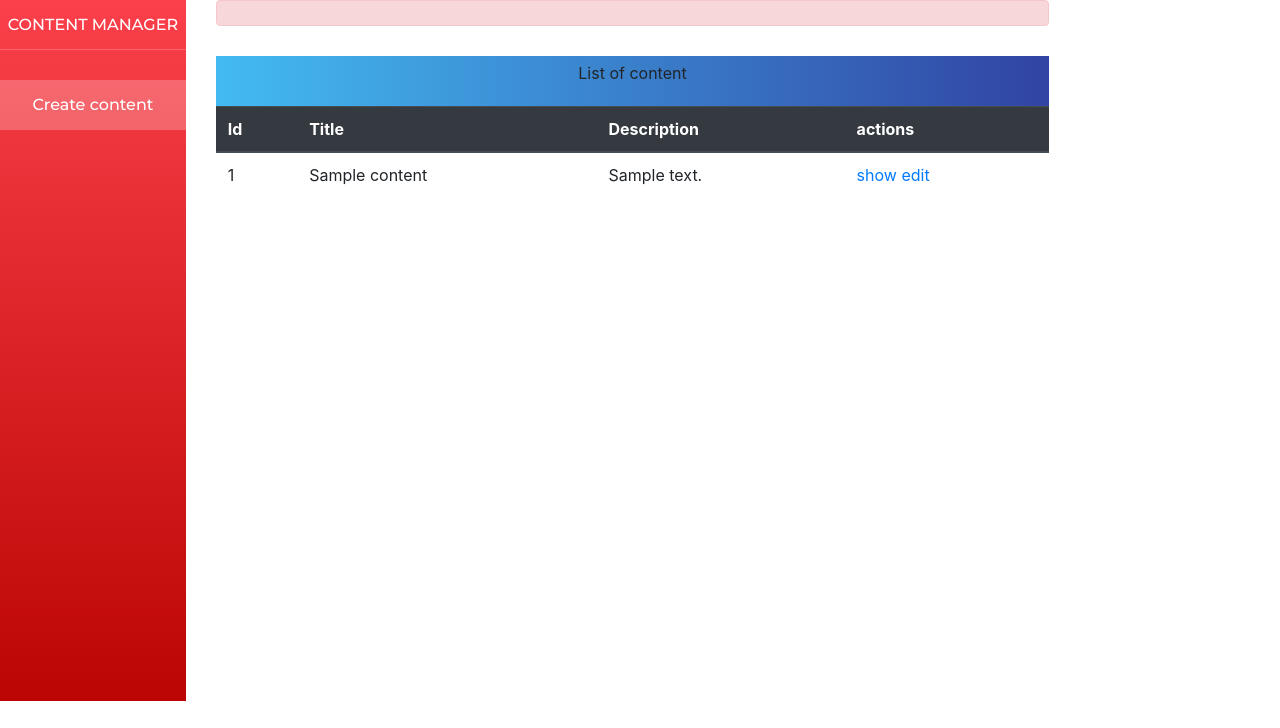
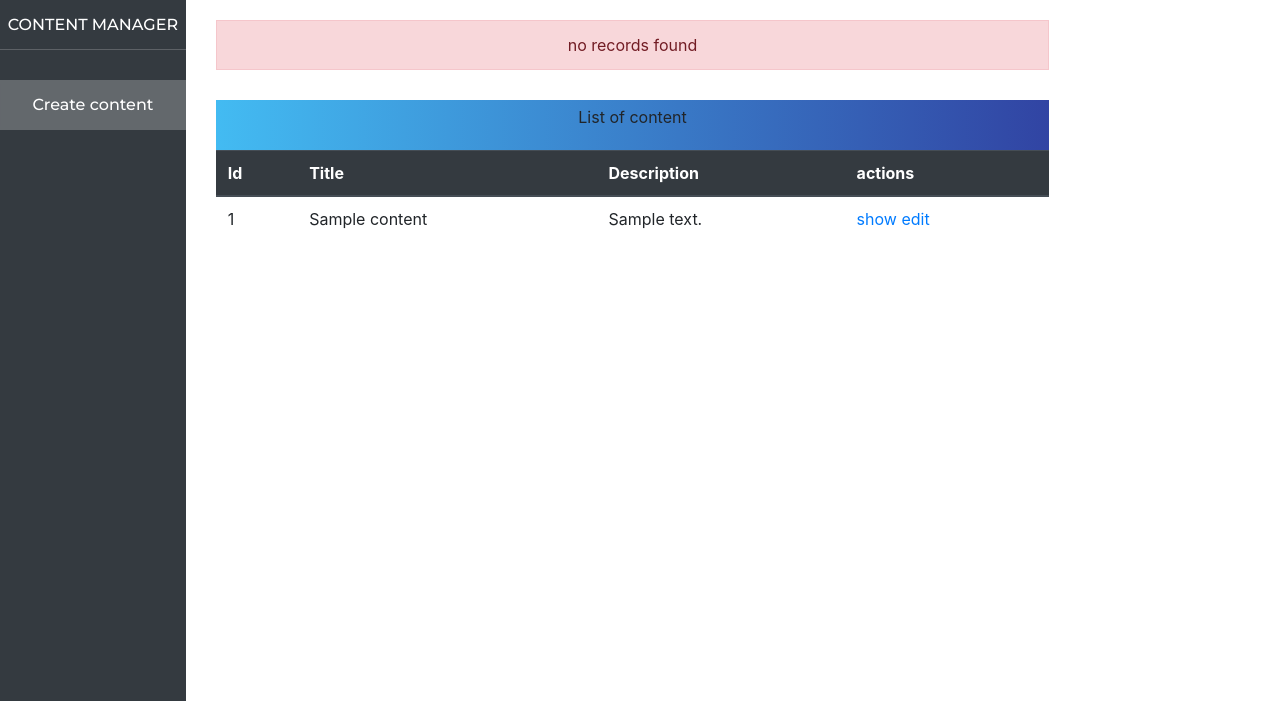
Before and after one commit to deveBrice/community-platform-JOB, a Symfony app: template templates/content/index.html.twig in a window 1280 px wide. Shown: the part 72-800 px from the top of the page. Run offline with Twig, Linux system fonts and the light colour scheme; the template is opened without the code that fills it: most values are stand-ins (such as "Sample title", 1, 10 or a date in 2020); some libraries are stand-ins or nearby versions.

Commit message:
change color of side menu

```diff
--- a/public/css/content_index.css
+++ b/public/css/content_index.css
@@ -42,9 +42,8 @@
 
 .side-board {
     height: 701px;
-    background: linear-gradient(180deg,#fb404b 0,#bb0502 100%)
+    background-color: #343a40;
 }
-
 .create-content {
   display: flex;
   justify-content: center;
@@ -74,3 +73,16 @@
   text-decoration: none;
   color: white;
 }
+
+.sf-toolbar-clearer {
+  display: none !important;
+}
+
+.error-no-records {
+  margin-top: 20px;
+}
+
+.error-message {
+  height: 50px;
+  border-radius: 0px;
+}
--- a/src/Controller/ContentController.php
+++ b/src/Controller/ContentController.php
@@ -47,7 +47,7 @@ class ContentController extends AbstractController
 
             return $this->redirectToRoute('content_index');
         }
-
+          var_dump($content);
         return $this->render('content/new.html.twig', [
             'content' => $content,
             'form' => $form->createView(),
--- a/src/DataFixtures/AppFixtures.php
+++ b/src/DataFixtures/AppFixtures.php
@@ -32,7 +32,7 @@ class AppFixtures extends Fixture
 
             $content = new Content();
             $content->setTitle($this->faker->sentence);
-            $content->setDescritption($this->faker->text);
+            $content->setDescription($this->faker->text);
             $content->setAuthor($user);
             $content->setState('REVIEW_ASKED');
             $manager->persist($content);
--- a/src/Entity/Content.php
+++ b/src/Entity/Content.php
@@ -30,6 +30,7 @@ class Content
      * @ORM\ManyToOne(targetEntity="App\Entity\User", inversedBy="content", cascade={"persist", "remove"})
      */
     private $author;
+
 
     public function getId(): ?int
     {
--- a/src/Migrations/Version20200228095550.php
+++ b/src/Migrations/Version20200228095550.php
@@ -24,6 +24,7 @@ final class Version20200228095550 extends AbstractMigration
 
         $this->addSql('CREATE TABLE user (id INT AUTO_INCREMENT NOT NULL, firstname VARCHAR(255) NOT NULL, lastname VARCHAR(255) NOT NULL, fullname VARCHAR(255) NOT NULL, email VARCHAR(255) NOT NULL, roles LONGTEXT NOT NULL COMMENT \'(DC2Type:simple_array)\', password VARCHAR(255) NOT NULL, PRIMARY KEY(id)) DEFAULT CHARACTER SET utf8mb4 COLLATE `utf8mb4_unicode_ci` ENGINE = InnoDB');
         $this->addSql('CREATE TABLE content (id INT AUTO_INCREMENT NOT NULL, author_id INT DEFAULT NULL, title VARCHAR(255) NOT NULL, description VARCHAR(255) NOT NULL, INDEX IDX_FEC530A9F675F31B (author_id), PRIMARY KEY(id)) DEFAULT CHARACTER SET utf8mb4 COLLATE `utf8mb4_unicode_ci` ENGINE = InnoDB');
+        $this->addSql('ALTER TABLE content ADD state VARCHAR(255) NOT NULL');
         $this->addSql('ALTER TABLE content ADD CONSTRAINT FK_FEC530A9F675F31B FOREIGN KEY (author_id) REFERENCES user (id)');
     }
 
--- a/templates/content/index.html.twig
+++ b/templates/content/index.html.twig
@@ -26,9 +26,14 @@
       </div>
        <div class="col-md-8">
           <table class="table">
-          <div class="alert alert-danger error-message" role="alert">
+          {% if content is not defined %}
+            <div class="error-no-records">
+              <div class="alert alert-danger error-message" role="alert">
+                <p>no records found</p>
+              </div>
+            </div>
+         {% endif %}
 
-           </div>
           <div class="linear-gradient">
             <p>List of content</p>
           </div>
@@ -52,9 +57,9 @@
                 </td>
             </tr>
         {% else %}
-            <tr>
+            <!--<tr>
                 <td colspan="4">no records found</td>
-            </tr>
+            </tr>-->
         {% endfor %}
         </tbody>
 
```
Also changed, not shown: src/Migrations/Version20200227150455.php (deleted, +0 -35 lines).
